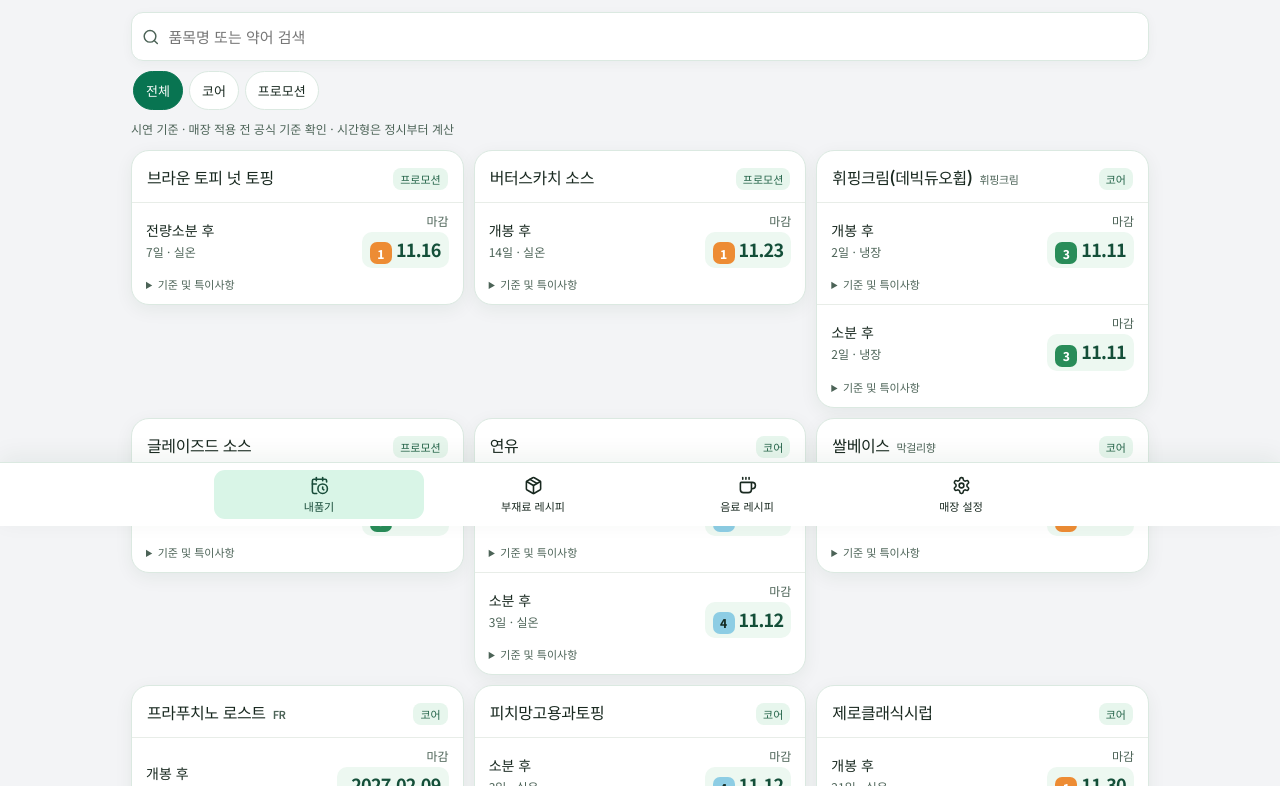
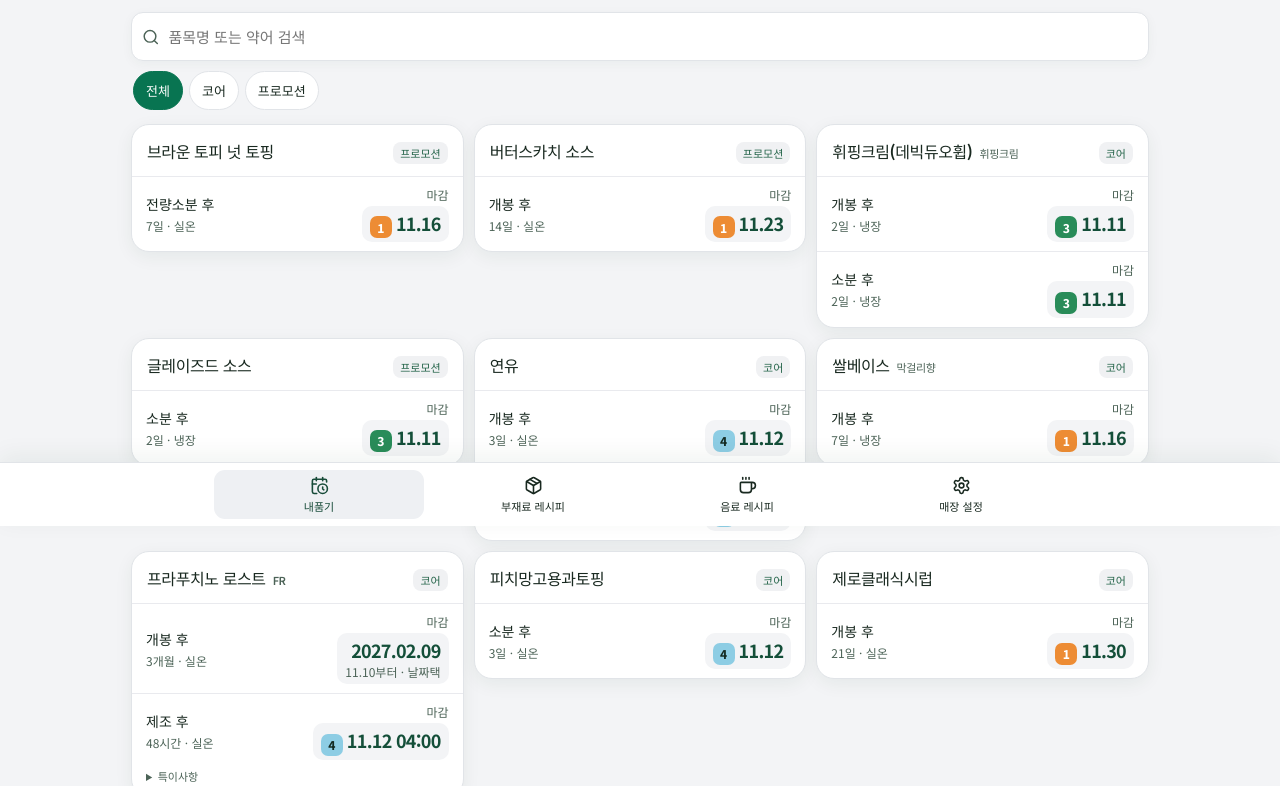
Before and after one commit to hsooo92721/partner-note, a React (Vite) app: page / in a window 1280 px wide. Shown: the part 274-1060 px from the top of the page. Built offline with nearby package versions, Linux system fonts and the light colour scheme.

Commit message:
Simplify displayed copy and use neutral surfaces

```diff
--- a/src/admin.tsx
+++ b/src/admin.tsx
@@ -1,3 +1,4 @@
+import { displayNote } from "./display-copy";
 import { useState, type ReactNode } from "react";
 import type { Database, Drink, Ingredient, Recipe, Rule, Step } from "./model";
 import { normalize, validateDB } from "./logic";
@@ -311,9 +312,7 @@ export function Admin({
       <div className="pn-heading">
         <h1>데이터 관리</h1>
       </div>
-      <p className="pn-caption">
-        포트폴리오용 로컬 편집 · 변경 내용은 이 브라우저에 저장됩니다.
-      </p>
+      <p className="pn-caption">변경 내용은 이 브라우저에 저장됩니다.</p>
       <div className="pn-filters">
         {Object.entries(kinds).map(([id, label]) => (
           <button
@@ -619,22 +618,25 @@ function RuleFields({
         change={(tagType) => change({ ...r, tagType })}
       />
       <Input
-        label="근거"
-        required
-        value={r.source}
-        change={(source) => change({ ...r, source })}
-      />
-      <Input
         label="특이사항"
-        value={r.notes}
+        value={displayNote(r.notes)}
         change={(notes) => change({ ...r, notes })}
       />
-      <Select
-        label="검증 상태"
-        value={r.verificationStatus}
-        options={["공식 확인 필요", "공식 확인", "이전 기준 예시"]}
-        change={(verificationStatus) => change({ ...r, verificationStatus })}
-      />
+      <label>
+        <input
+          type="checkbox"
+          checked={r.verificationStatus === "이전 기준 예시"}
+          onChange={(e) =>
+            change({
+              ...r,
+              verificationStatus: e.target.checked
+                ? "이전 기준 예시"
+                : "공식 확인 필요",
+            })
+          }
+        />
+        이전 기준으로 보관
+      </label>
       {r.durationUnit === "시간" ? (
         <label>
           <input
@@ -691,7 +693,7 @@ function PrepFields({
       </Field>
       <Input
         label="특이사항"
-        value={recipe.notes}
+        value={displayNote(recipe.notes)}
         change={(notes) => save({ notes })}
       />
     </>
@@ -742,7 +744,7 @@ function DrinkFields({
         />
         <Input
           label="특이사항"
-          value={drink.specialInstructions}
+          value={displayNote(drink.specialInstructions)}
           change={(specialInstructions) => item({ specialInstructions })}
         />
       </div>
--- /dev/null
+++ b/src/display-copy.ts
@@ -0,0 +1,16 @@
+const internalNotes = [
+  "실제 시행일 및 공식 현행 기준 확인 필요",
+  "이미지 기준의 실제 적용 시점 확인 필요",
+  "실제 변경 시행일 확인 필요",
+  "사용자 제공 현장 자료 · 공식 확인 필요",
+  "제공된 제조 예시 · 공식 기준 확인 필요",
+  "원본 이미지 판독 자료. 실제 현행 레시피 및 프로모션 연도 확인 필요.",
+  "이미지 HOT V 칼로리 숫자 일부 판독 불확실 → 확인 필요.",
+  "- T/G/V 수량 매핑을 적용하되 제공 사이즈의 최신 공식 검증 상태는 별도로 유지한다.",
+];
+
+export function displayNote(note: string) {
+  return internalNotes
+    .reduce((copy, line) => copy.replaceAll(line, ""), note)
+    .trim();
+}
--- a/src/main.tsx
+++ b/src/main.tsx
@@ -21,6 +21,7 @@ import {
   type Hours,
   type Store,
 } from "./operations";
+import { displayNote } from "./display-copy";
 import { Admin } from "./admin";
 import "./style.css";
 import "./workspace.css";
@@ -314,10 +315,6 @@ function Quality({
           />
         </>
       )}
-      <p className="pn-caption">
-        시연 기준 · 매장 적용 전 공식 기준 확인
-        {mode === modes[0] && " · 시간형은 정시부터 계산"}
-      </p>
       {groups.length ? (
         <div className="pn-results">
           {groups.map(({ item, rules }) => (
@@ -336,6 +333,7 @@ function Quality({
                     other.workState === rule.workState &&
                     other.storageCondition === rule.storageCondition,
                 );
+                const note = displayNote(rule.notes);
                 return (
                   <div key={rule.id} className="pn-rule">
                     <div className="pn-rule-main">
@@ -361,13 +359,12 @@ function Quality({
                         )}
                       </div>
                     </div>
-                    <details className="pn-rule-detail">
-                      <summary>기준 및 특이사항</summary>
-                      {rule.notes && <p>{rule.notes}</p>}
-                      <p>
-                        {rule.source} · {rule.verificationStatus}
-                      </p>
-                    </details>
+                    {note && (
+                      <details className="pn-rule-detail">
+                        <summary>특이사항</summary>
+                        <p>{note}</p>
+                      </details>
+                    )}
                   </div>
                 );
               })}
@@ -538,7 +535,9 @@ function Prep({
         <>
           <p className="pn-materials">{recipe.ingredients.join(" + ")}</p>
           <Flow>{recipe.steps}</Flow>
-          {recipe.notes && <p className="pn-caption">{recipe.notes}</p>}
+          {displayNote(recipe.notes) && (
+            <p className="pn-caption">{displayNote(recipe.notes)}</p>
+          )}
         </>
       ) : (
         <p className="pn-caption">제조법 자료 확인 중</p>
@@ -579,7 +578,6 @@ function DrinkRecipe({
   );
   return (
     <div className="pn-recipe-body">
-      <p className="pn-caption">{drink.verificationStatus}</p>
       <div className="pn-recipe-columns">
         {recipes.map((recipe) => (
           <section
@@ -612,7 +610,9 @@ function DrinkRecipe({
                       )}
                     </div>
                   )}
-                  {step.note && <small>{step.note}</small>}
+                  {displayNote(step.note) && (
+                    <small>{displayNote(step.note)}</small>
+                  )}
                 </div>
               ))}
             </Flow>
@@ -637,8 +637,8 @@ function DrinkRecipe({
           얼음 함께 제공 {ice && <strong> → Tall 컵 사용</strong>}
         </label>
       )}
-      {drink.specialInstructions && (
-        <p className="pn-caption">{drink.specialInstructions}</p>
+      {displayNote(drink.specialInstructions) && (
+        <p className="pn-caption">{displayNote(drink.specialInstructions)}</p>
       )}
       {linked.map((i) => (
         <details key={i.id} className="pn-related">
--- a/src/workspace.css
+++ b/src/workspace.css
@@ -7,7 +7,7 @@ body {
 }
 .pn-app {
   --green: #175440;
-  --line: #d5e3da;
+  --line: #e1e4e8;
   --surface: #fff;
   --muted: #50685e;
   min-height: 100dvh;
@@ -353,7 +353,7 @@ body {
 .pn-app {
   --green: #087451;
   --muted: #4c6357;
-  --line: #dbe9e1;
+  --line: #e1e4e8;
   overflow-wrap: anywhere;
 }
 .pn-top {
@@ -407,9 +407,9 @@ body {
   color: white;
 }
 .pn-calculator .pn-filters button[aria-pressed="true"] {
-  background: #e5f5e9;
+  background: #ffffff;
   color: #173f30;
-  border-color: #e5f5e9;
+  border-color: #ffffff;
 }
 .pn-calculator input,
 .pn-calculator .pn-basis button {
@@ -434,7 +434,7 @@ body {
   border-radius: 11px;
 }
 .pn-nav button[aria-current] {
-  background: #d9f5e7;
+  background: #eef0f3;
   color: #174b38;
   border-color: transparent;
 }
@@ -476,7 +476,7 @@ body {
   font-size: 11px;
 }
 .pn-rule {
-  border-top: 1px solid #e8ede8;
+  border-top: 1px solid #e9eaee;
   padding: 9px 14px;
 }
 .pn-rule-main {
@@ -556,7 +556,7 @@ body {
   gap: 8px;
   align-items: start;
   padding: 8px 0;
-  border-bottom: 1px solid #e8ede8;
+  border-bottom: 1px solid #e9eaee;
 }
 .pn-flow-part:last-child {
   border-bottom: 0;
@@ -567,7 +567,7 @@ body {
   width: 24px;
   height: 24px;
   border-radius: 8px;
-  background: #e8f1eb;
+  background: #eef0f3;
   color: #20563f;
   font-weight: 700;
   font-size: 12px;
@@ -585,7 +585,7 @@ body {
 .pn-size-values span {
   padding: 3px 7px;
   border-radius: 6px;
-  background: #eff4ef;
+  background: #f3f4f6;
   font-size: 12px;
 }
 .pn-size-values b {
@@ -616,7 +616,7 @@ body {
   width: 34px;
   height: 34px;
   border-radius: 11px;
-  background: #d9f5e7;
+  background: #eef0f3;
 }
 .pn-hero-heading {
   align-items: center;
@@ -639,9 +639,9 @@ body {
   margin-inline-end: 5px;
   border-radius: 18px;
   color: #086244;
-  background: linear-gradient(145deg, #f6fff9, #bcecd6);
+  background: linear-gradient(145deg, #ffffff, #e8ebef);
   box-shadow:
-    6px 7px 0 #adf6d147,
+    6px 7px 0 #ffffff45,
     0 8px 16px #073a3238;
   transform: rotate(9deg);
 }
@@ -676,7 +676,7 @@ body {
 .pn-item-heading > span {
   padding: 3px 7px;
   border-radius: 8px;
-  background: #e7f6ed;
+  background: #f0f1f3;
   color: #246449;
 }
 .pn-rule-end {
@@ -685,12 +685,12 @@ body {
 .pn-deadline {
   padding: 4px 8px;
   border-radius: 10px;
-  background: #edf8f1;
+  background: #f3f4f6;
   color: #144f39;
 }
 .pn-step-number,
 .pn-size-values span {
-  background: #e2f5e9;
+  background: #eef0f3;
 }
 .pn-nav {
   box-shadow: 0 -6px 24px #173c2410;
```
